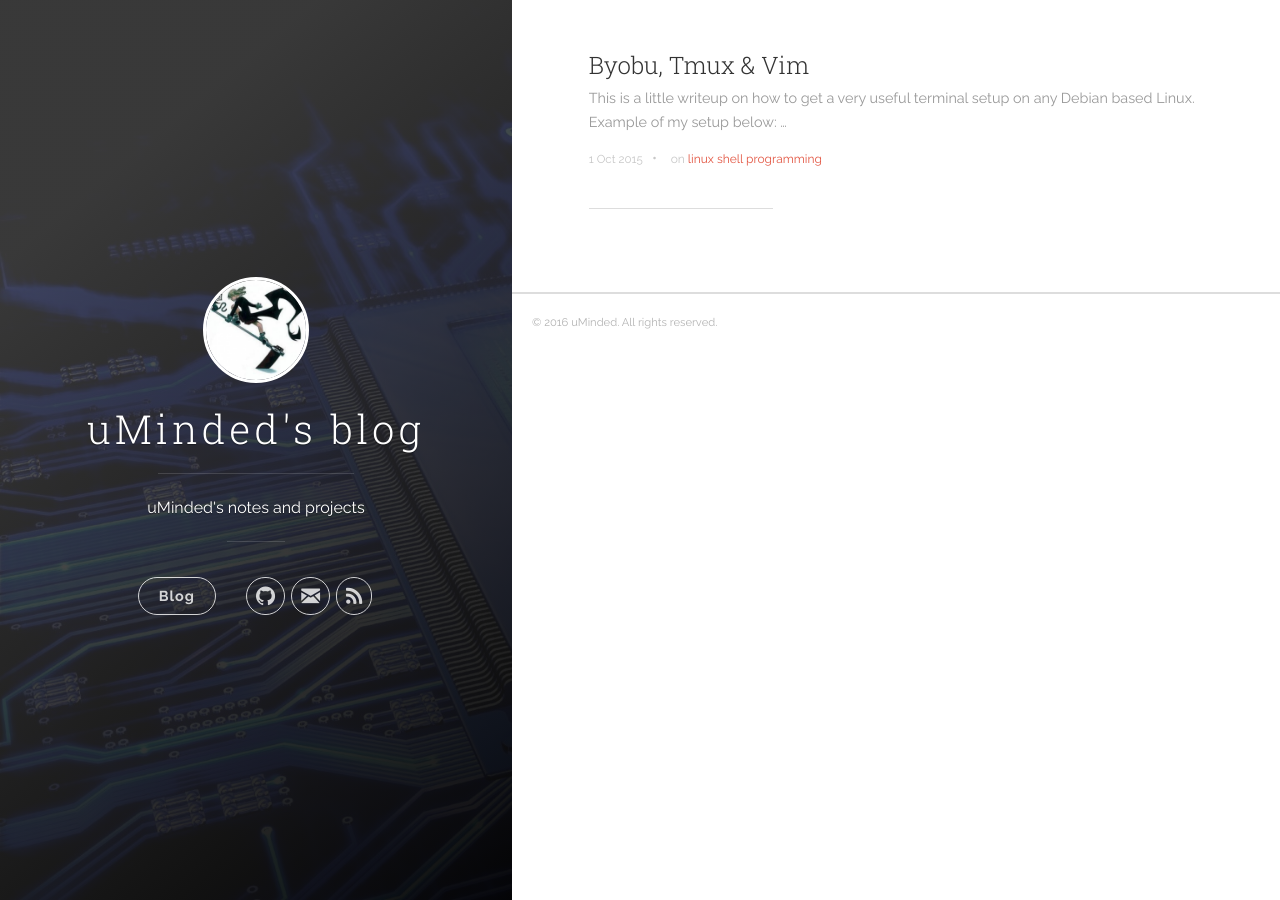
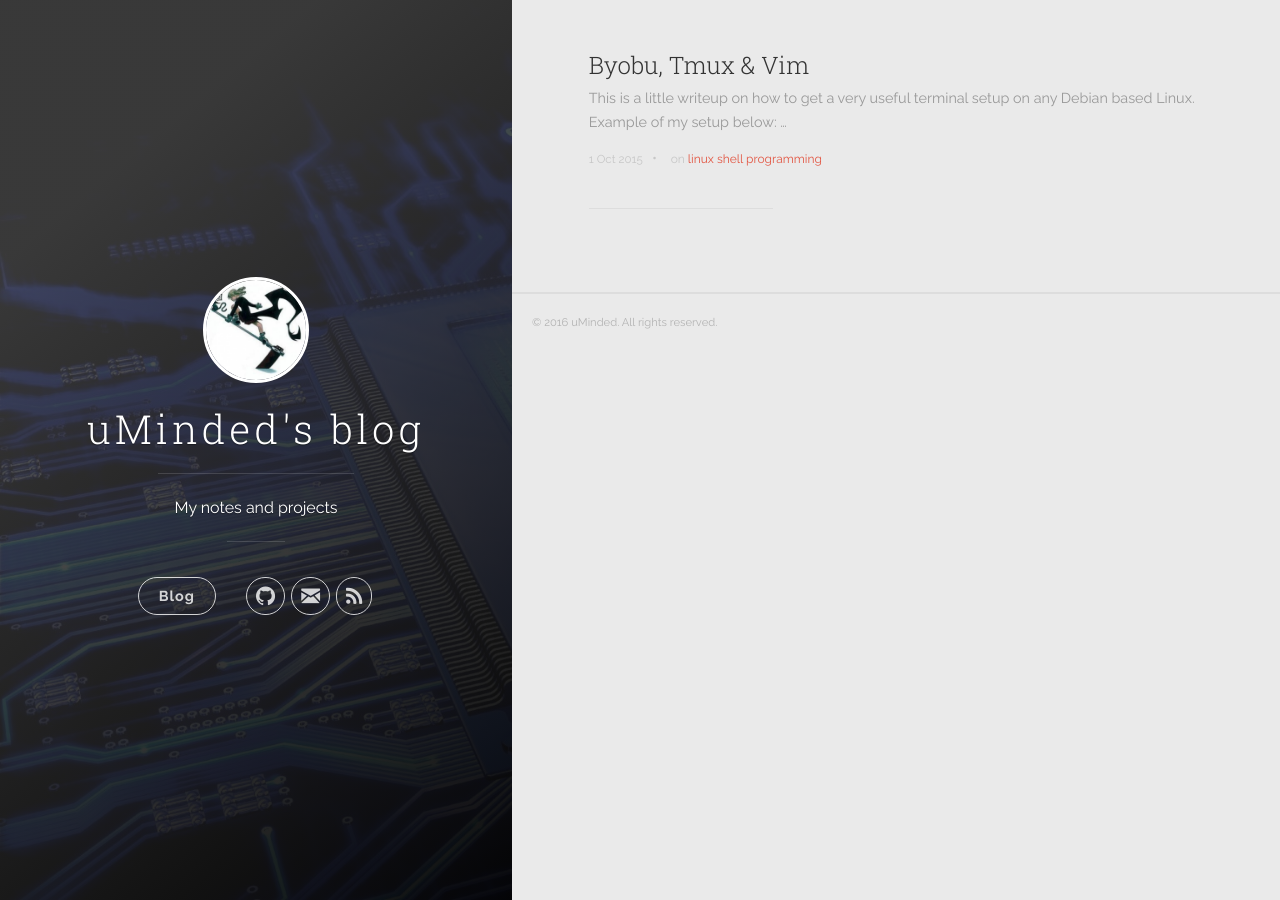
Before and after one commit to iceblu3710/iceblu3710.github.io, a Jekyll site: the page built from index.html, in a window 1280 px wide. Built offline with Jekyll 4.4.1, drawn with Linux system fonts in a browser that asks for light colours; nearby versions of some CDN libraries; the list of posts is cut into pages by our own code.

Commit message:
Update body color

```diff
--- a/_config.yml
+++ b/_config.yml
@@ -1,6 +1,6 @@
 # Site settings
 title: "uMinded's blog"
-description: "uMinded's notes and projects"
+description: "My notes and projects"
 url: 'https://iceblu3710.github.io/'
 baseurl: '/'
 # google_analytics: 'UA-75012409-1'
--- a/css/uno.css
+++ b/css/uno.css
@@ -927,7 +927,8 @@ html {
 body {
 	font-family: "Raleway", sans-serif;
 	font-size: 1em;
-	color: #666666; }
+	color: #666666;
+  background-color: #EAEAEA;}
 
 ::selection {
 	background: #fae3df; }
```
